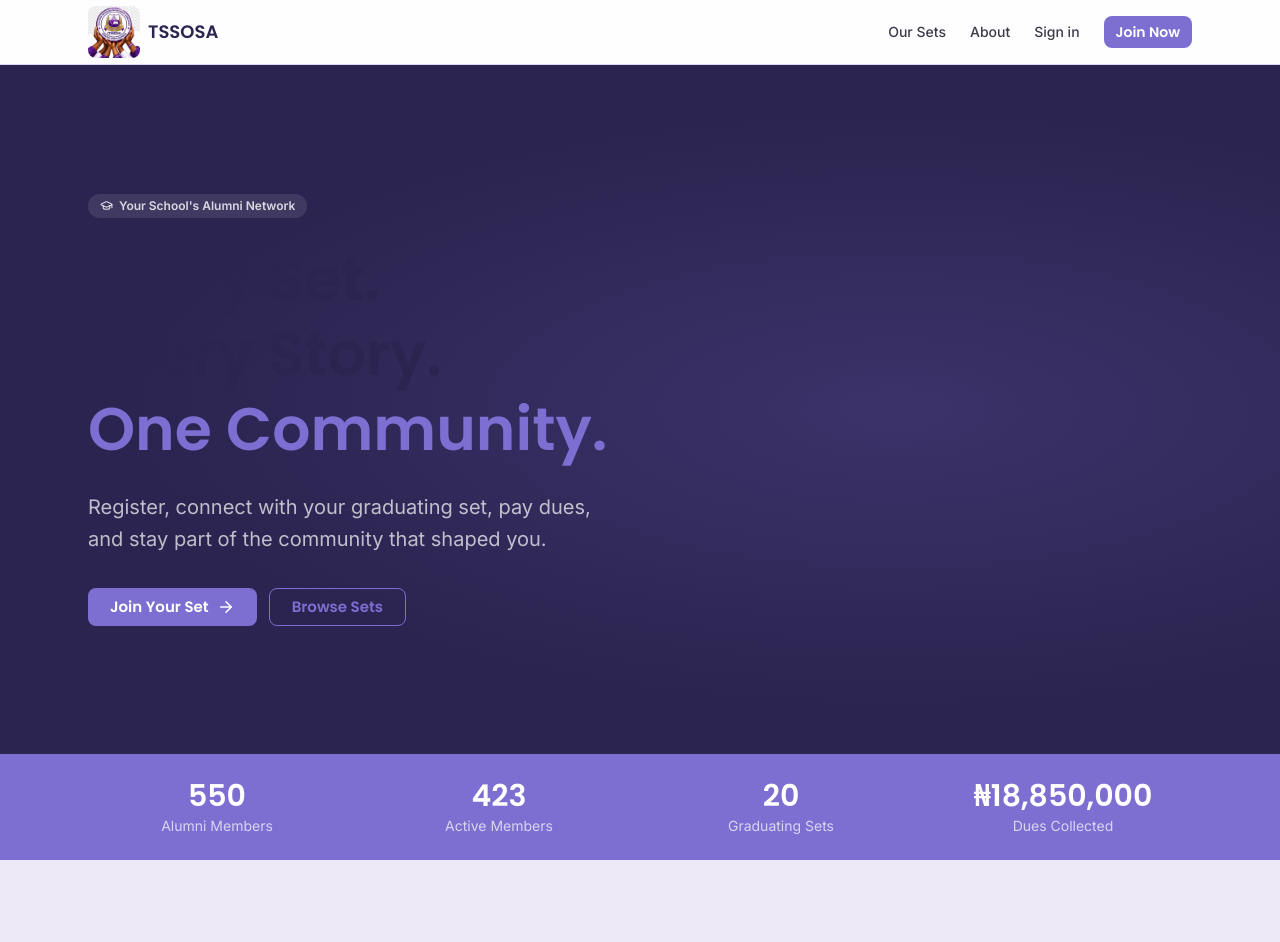
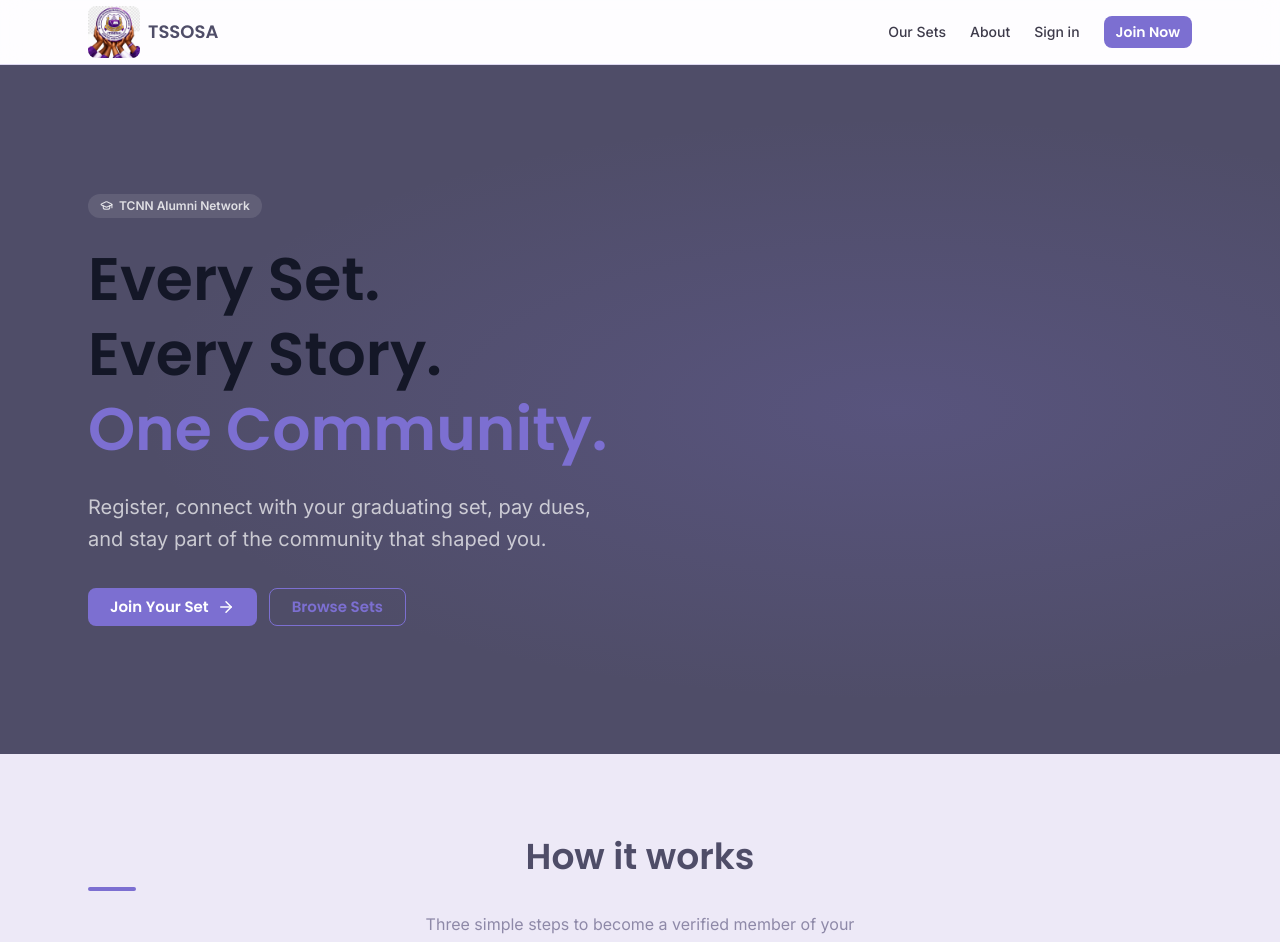
Before and after one commit to echopofi/TOSSA-Webpage, a Next.js app in the folder frontend/: page / in a window 1280 px wide. Shown: the top 942 px of the page. Built offline with nearby package versions, Linux system fonts and the light colour scheme.

Commit message:
fix: remove stats bar from landing page, scope to admin dashboard only

```diff
--- a/frontend/app/globals.css
+++ b/frontend/app/globals.css
@@ -8,7 +8,7 @@
   --primary:        #7C6FD1;
   --primary-hover:  #6558BE;
   --primary-light:  #F0EDFC;
-  --text-heading:   #2B2450;
+  --text-heading:   #4f4d68;
   --text-body:      #3D3A4A;
   --text-muted:     #8E89A8;
   --success:        #22C55E;
@@ -20,6 +20,7 @@
   --border-subtle:  #DDD8F0;
   --shadow-card:    0 1px 4px 0 rgba(44, 36, 80, 0.08), 0 4px 16px 0 rgba(44, 36, 80, 0.05);
   --radius-card:    12px;
+  --custom-red: #5b1919;
 }
 
 /* ── Base ───────────────────────────────────────────────────── */
--- a/frontend/app/page.tsx
+++ b/frontend/app/page.tsx
@@ -1,12 +1,10 @@
 import Link from "next/link";
 import Navbar from "@/components/layout/Navbar";
 import Footer from "@/components/layout/Footer";
-import { MOCK_SETS, MOCK_ADMIN_DASHBOARD } from "@/lib/mockData";
-import { formatNaira } from "@/lib/utils";
+import { MOCK_SETS } from "@/lib/mockData";
 import { GraduationCap, Users, CreditCard, MessageSquare, ArrowRight, CheckCircle } from "lucide-react";
 
 export default function HomePage() {
-  const stats = MOCK_ADMIN_DASHBOARD;
 
   return (
     <>
@@ -27,9 +25,9 @@ export default function HomePage() {
             <div className="max-w-2xl">
               <span className="inline-flex items-center gap-1.5 px-3 py-1 rounded-full bg-white/10 text-white/80 text-xs font-semibold mb-6">
                 <GraduationCap size={13} />
-                Your School's Alumni Network
+                TCNN Alumni Network
               </span>
-              <h1 className="text-4xl md:text-5xl lg:text-6xl font-[family-name:var(--font-heading)] font-semibold leading-[1.1] mb-6">
+              <h1 className="text-4xl md:text-5xl lg:text-6xl font-[family-name:var(--font-heading)] font-semibold leading-[1.1] mb-6" style={{ color: '#141727' }}>
                 Every Set.
                 <br />
                 Every Story.
@@ -55,25 +53,6 @@ export default function HomePage() {
                 </Link>
               </div>
             </div>
-          </div>
-        </section>
-
-        {/* ── Stats bar ─────────────────────────────────────────────────────── */}
-        <section className="bg-[var(--primary)] text-white">
-          <div className="max-w-6xl mx-auto px-4 sm:px-6 py-6 grid grid-cols-2 md:grid-cols-4 gap-6 text-center">
-            {[
-              { value: stats.total_members.toLocaleString(), label: "Alumni Members" },
-              { value: stats.active_members.toLocaleString(), label: "Active Members" },
-              { value: stats.total_sets.toLocaleString(), label: "Graduating Sets" },
-              { value: formatNaira(stats.total_dues_collected), label: "Dues Collected" },
-            ].map(({ value, label }) => (
-              <div key={label}>
-                <p className="text-2xl md:text-3xl font-[family-name:var(--font-heading)] font-semibold">
-                  {value}
-                </p>
-                <p className="text-white/70 text-sm mt-0.5">{label}</p>
-              </div>
-            ))}
           </div>
         </section>
 
```
